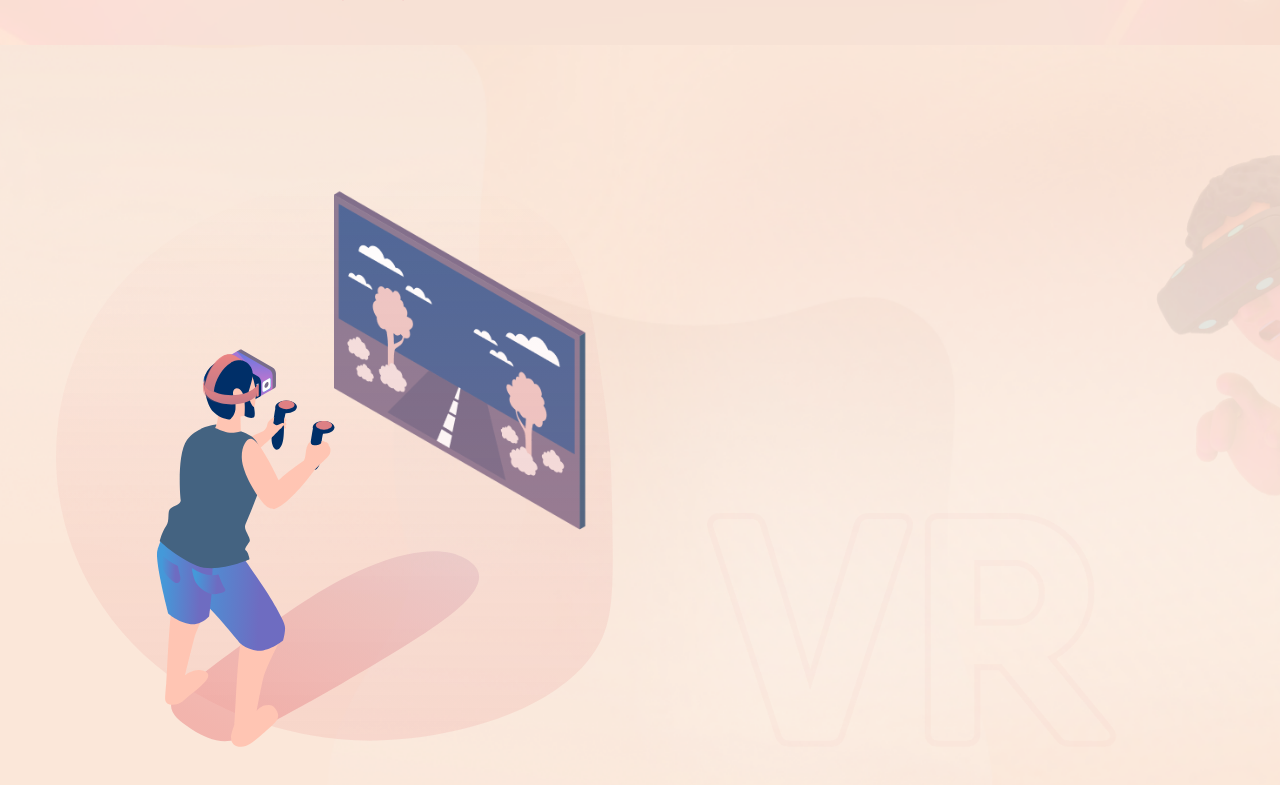
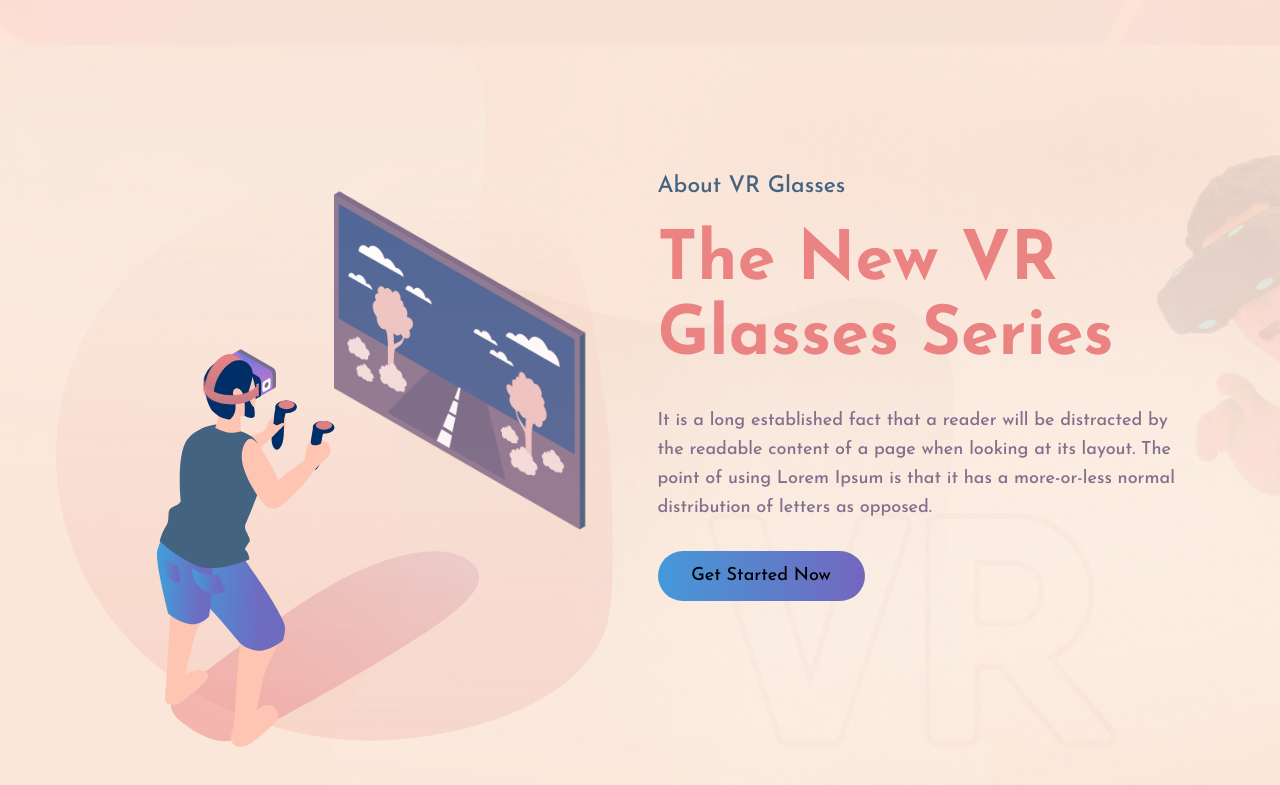
Before and after one commit to SergeyMalyuga/gogames-angular, an Angular app: page / in a window 1280 px wide. Shown: the part 735-1520 px from the top of the page. Built offline with nearby package versions, Linux system fonts and the light colour scheme.

Commit message:
feat(about-vr): добавить информационный блок секции
- Заголовок, подзаголовок и основной текст
- Кнопка-ссылка (CTA)

```diff
--- a/src/app/features/about-vr/about-vr.component.html
+++ b/src/app/features/about-vr/about-vr.component.html
@@ -1,8 +1,19 @@
 <section class="about-vr">
   <div class="about-vr__content container">
     <div class="about-vr__wrapper-image">
-      <img class="about-vr__image" src="/assets/images/vector/about-vr-game-men.svg" width="557" height="572" alt="" loading="lazy">
-      <img class="about-vr__image about-vr__image--screen" src="/assets/images/raster/about-vr-screen.png" width="289" height="389" alt="" loading="lazy">
+      <img class="about-vr__image" src="/assets/images/vector/about-vr-game-men.svg" width="557" height="572" alt=""
+           loading="lazy">
+      <img class="about-vr__image about-vr__image--screen" src="/assets/images/raster/about-vr-screen.png" width="289"
+           height="389" alt="" loading="lazy">
+    </div>
+    <div class="about-vr__wrapper-info">
+      <h2 class="about-vr__title section-title">About VR Glasses</h2>
+      <p class="about-vr__subtitle section-subtitle">The New VR Glasses Series</p>
+      <p class="section-text">It is a long established fact that a reader will be distracted by the
+        readable content of a page when looking at its layout. The point of using Lorem Ipsum is that it has a more-or-less normal distribution of letters as opposed.</p>
+      @for (link of LINKS_DATA.button; track link.text) {
+        <app-link class="about-vr__link" [link]="link"/>
+      }
     </div>
   </div>
 </section>
--- a/src/app/features/about-vr/about-vr.component.scss
+++ b/src/app/features/about-vr/about-vr.component.scss
@@ -48,6 +48,12 @@
     }
   }
 
+  &__link {
+    display: block;
+    max-width: 207px;
+    width: 100%;
+  }
+
   @media (width <= 768px) {
     padding-top: 50px;
   }
--- a/src/app/features/about-vr/about-vr.component.ts
+++ b/src/app/features/about-vr/about-vr.component.ts
@@ -1,10 +1,16 @@
 import { ChangeDetectionStrategy, Component } from '@angular/core';
+import {LinkComponent} from '../../shared/components/link/link.component';
+import {LINKS} from '../../shared/data/links.data';
 
 @Component({
   selector: 'app-about-vr',
-  imports: [],
+  imports: [
+    LinkComponent
+  ],
   templateUrl: './about-vr.component.html',
   styleUrl: './about-vr.component.scss',
   changeDetection: ChangeDetectionStrategy.OnPush,
 })
-export class AboutVrComponent {}
+export class AboutVrComponent {
+  protected readonly LINKS_DATA = LINKS;
+}
--- a/src/app/features/hero/hero.component.scss
+++ b/src/app/features/hero/hero.component.scss
@@ -72,7 +72,6 @@
     display: flex;
     align-items: center;
     gap: 25px;
-    margin-bottom: 26px;
     width: max-content;
 
     &::before, &::after {
@@ -96,14 +95,6 @@
         content: none;
       }
     }
-  }
-
-  &__subtitle {
-    font-size: clamp(30px, 5.5vw, 68px);
-    max-width: 460px;
-    width: 100%;
-    line-height: 110%;
-    margin-bottom: 31px;
   }
 
   &__link {
--- /dev/null
+++ b/src/app/shared/data/links.data.ts
@@ -0,0 +1,10 @@
+import {LinksData} from '../../core/models/links-data.model';
+import {LinkType} from '../../core/constants/consts';
+
+export const LINKS: LinksData = {
+  [LinkType.BUTTON]: [{
+    text: 'Get Started Now',
+    url: '/',
+    type: LinkType.BUTTON
+  }]
+};
--- a/src/styles.scss
+++ b/src/styles.scss
@@ -42,14 +42,18 @@ body {
   line-height: 24px;
   letter-spacing: 0%;
   text-align: left;
+  margin-bottom: 26px;
 }
 
 .section-subtitle {
   color: variables.$subtitle-text-main;
-  font-size: 68px;
   font-weight: 700;
-  line-height: 75px;
   text-align: left;
+  font-size: clamp(30px, 5.5vw, 68px);
+  max-width: 460px;
+  width: 100%;
+  line-height: 110%;
+  margin-bottom: 31px;
 
   span {
     color: variables.$subtitle-text-accent;
```
